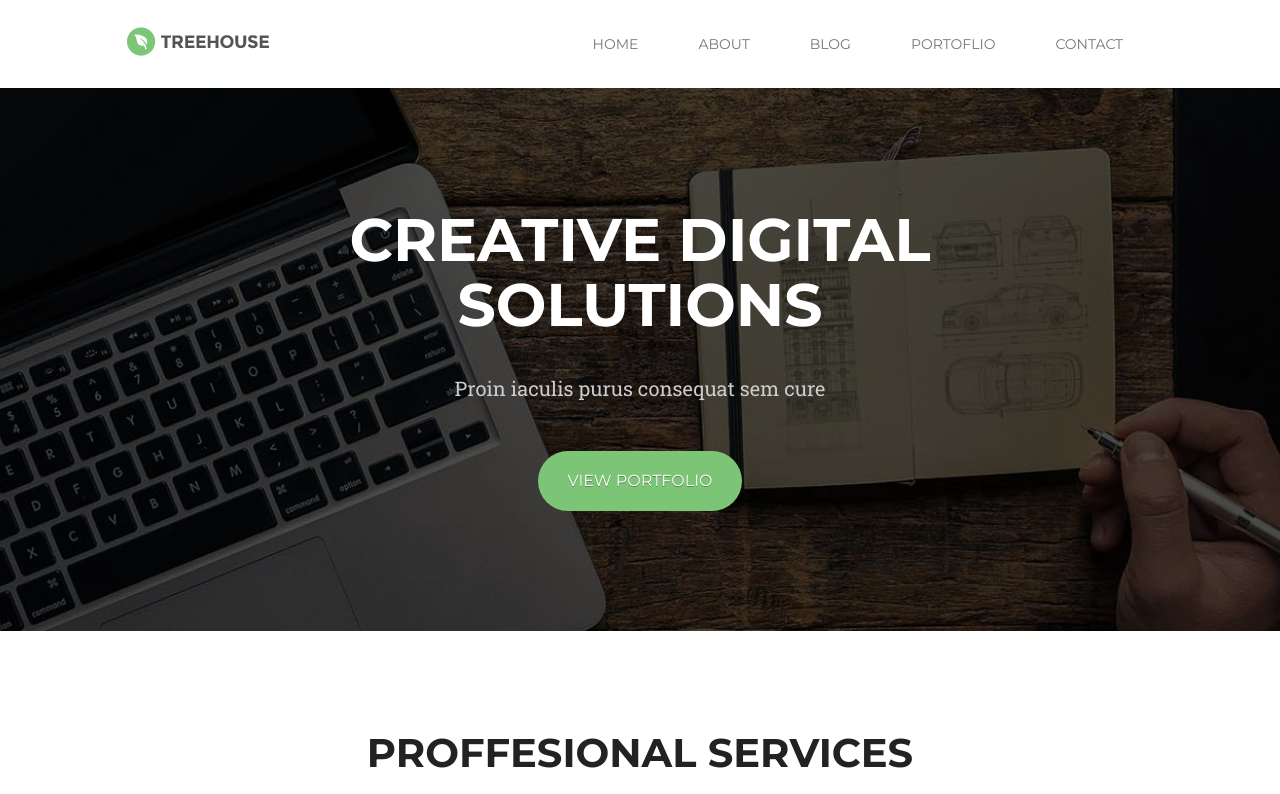
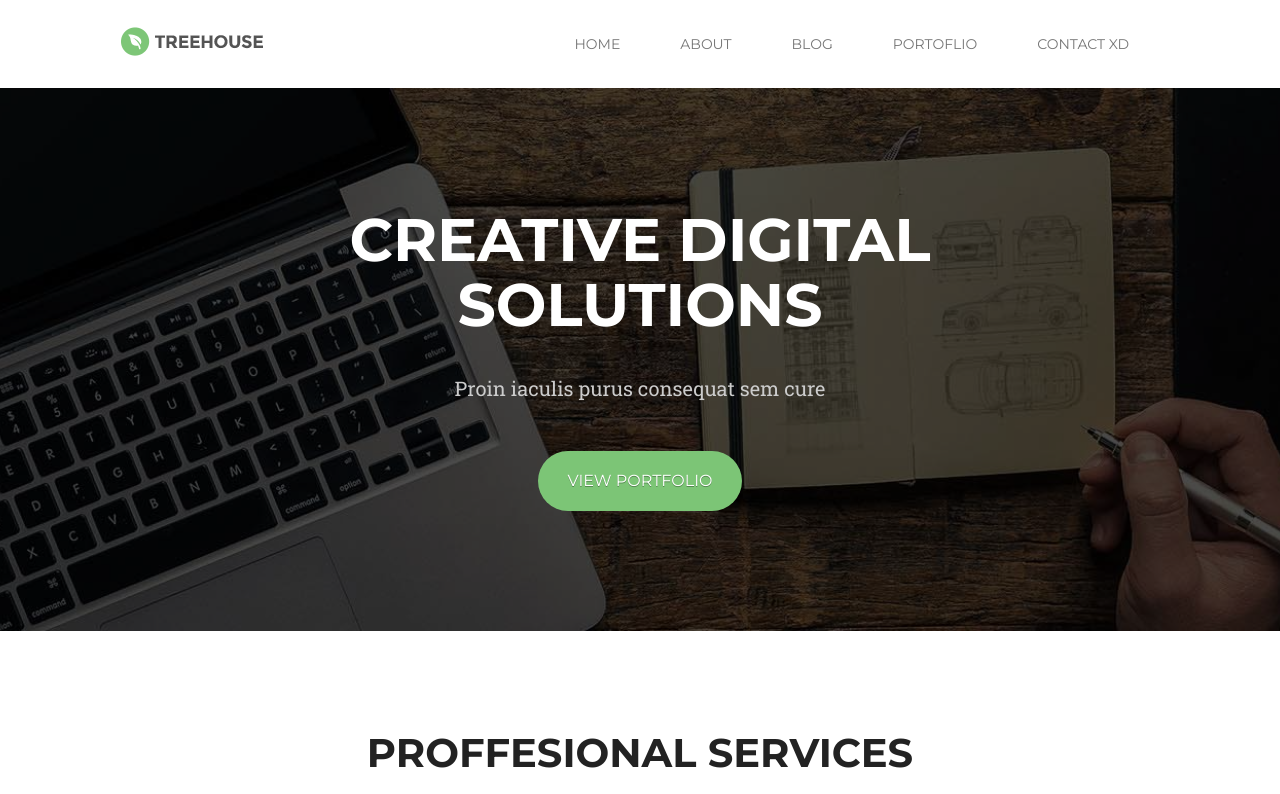
Before and after one commit to matonny/Github-first-repo, a plain HTML site: page index.html in a window 1280 px wide. Shown: the top 794 px of the page. Drawn offline with nearby package versions, Linux system fonts and the light colour scheme.

Commit message:
Update index.html

```diff
--- a/index.html
+++ b/index.html
@@ -30,7 +30,7 @@
 							<a href='#'>Portoflio</a>
 						</li>
 						<li>
-							<a href='#'>Contact</a>
+							<a href='#'>Contact xD</a>
 						</li>
 					</ul>
 				</nav>
```
